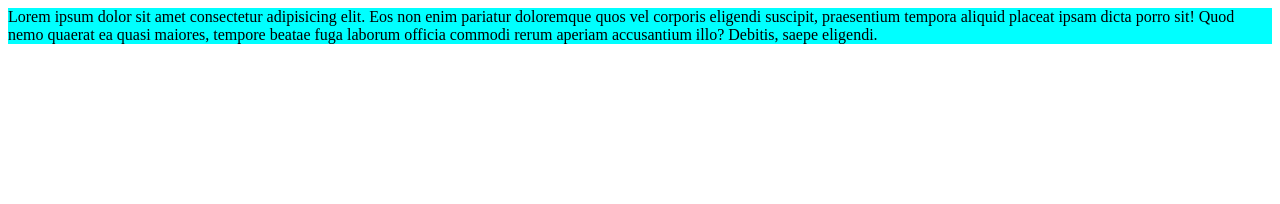
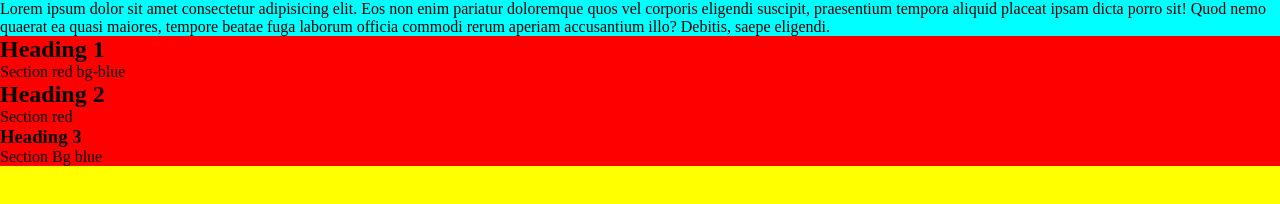
Before and after one commit to Abhisheksingh734/CSS_html, a plain HTML site: page PracticeSets.py/CSS_Pr_2.html in a window 1280 px wide. Drawn offline with Linux system fonts and the light colour scheme.

Commit message:
waste commit

```diff
--- a/PracticeSets.py/CSS_Pr_2.html
+++ b/PracticeSets.py/CSS_Pr_2.html
@@ -9,15 +9,32 @@
     <style>
         #first{
             background-color: aqua;
-            animation: 3s ease-in 1s 2 reverse both paused slidein;
         }
-
+        *{
+            margin: 0;
+            padding: 0;
+        }
+        .red{
+            background-color: rgb(255, 0, 0);
+        }
     </style>
 </head>
-<body>
+<body style="background-color: yellow;">
     <div id="first">
         Lorem ipsum dolor sit amet consectetur adipisicing elit. Eos non enim pariatur doloremque quos vel corporis eligendi suscipit, praesentium tempora aliquid placeat ipsam dicta porro sit! Quod nemo quaerat ea quasi maiores, tempore beatae fuga laborum officia commodi rerum aperiam accusantium illo? Debitis, saepe eligendi.
     </div>
+    <section class="red bg-blue">
+        <h1>Heading 1</h1>
+        Section red bg-blue
+    </section>
+    <section class="red">
+        <h2>Heading 2</h2>
+        Section red
+    </section>
+    <section class="bg-blue red">
+        <h3>Heading 3</h3>
+        Section Bg blue
 
+    </section>
 </body>
 </html>
```
Also changed, not shown: FirstCSS.html (deleted, +0 -36 lines).
